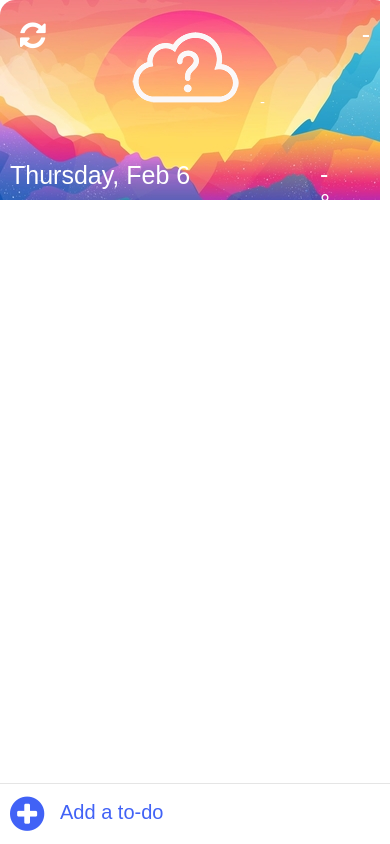
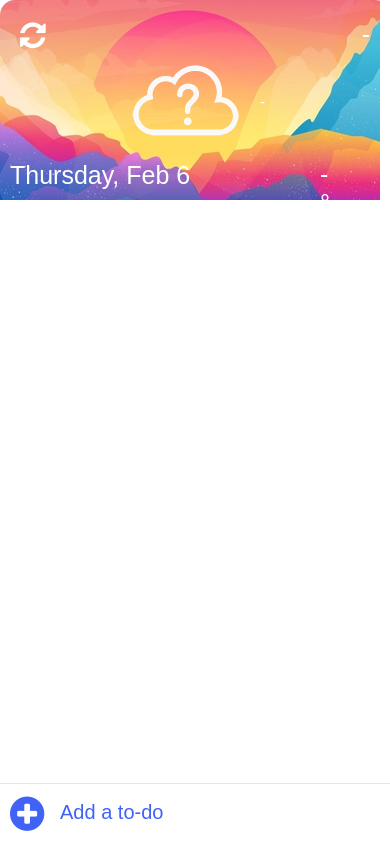
Before and after one commit to HermSidhu/To-Do, a website: page index.html in a window 390 px wide. Drawn offline with Linux system fonts and the light colour scheme.

Commit message:
mobile responsiveness fixed

```diff
--- a/weather.css
+++ b/weather.css
@@ -33,8 +33,7 @@
 
 .weather-icon img{
   position: relative;
-
-  top: 10%;
+  top: 35px;
   left: 120px;
   /* cursor: pointer; */
   -webkit-filter: invert(1);
```
